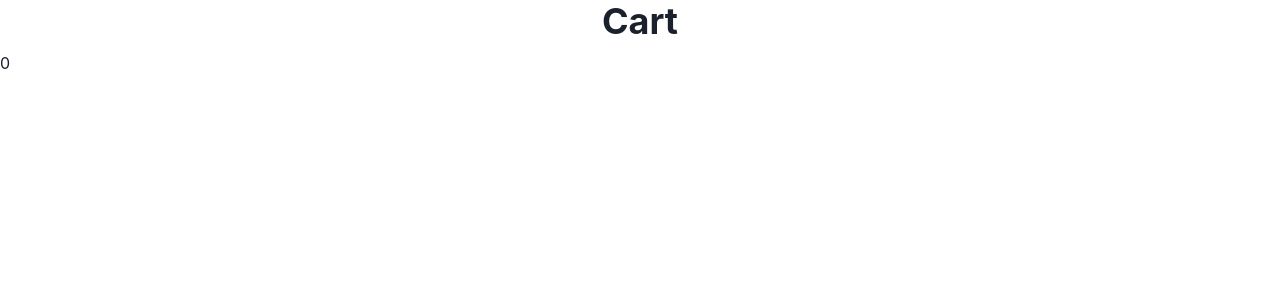
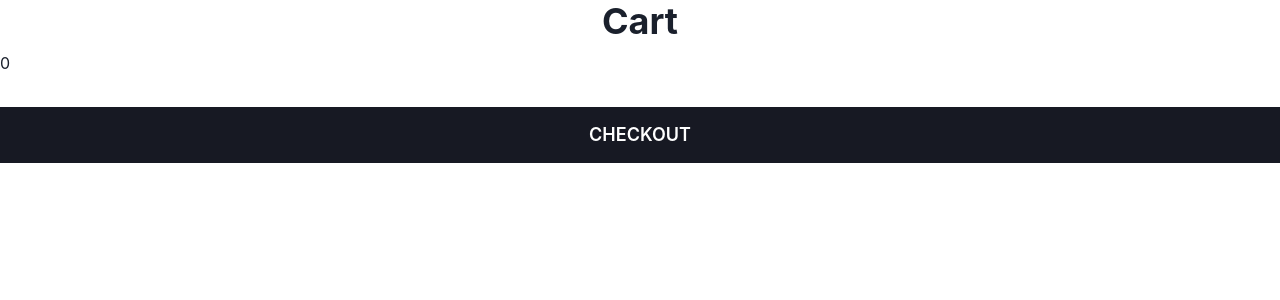
Before and after one commit to faizanfzk/E-Commerce--MERN--, a React (Vite) app in the folder Frontend/: page /cart in a window 1280 px wide. Shown: the top 300 px of the page. Built offline with nearby package versions, Linux system fonts and the light colour scheme.

Commit message:
cart counter and checkout added

```diff
--- a/Frontend/db.json
+++ b/Frontend/db.json
@@ -10,67 +10,55 @@
         "https://rukminim1.flixcart.com/image/800/960/l1qrjbk0/shirt/n/5/x/xl-frml-st2-vebnor-original-imagd8gff9d76avf.jpeg?q=50"
       ],
       "__v": 0,
-      "id": 1
+      "id": 6
     },
     {
-      "_id": "62c5d82f9c3a18e19e67f7a8",
-      "name": "Slim Fit Men Grey Polyester Viscose Blend Trousers",
+      "_id": "62c5d7ae9c3a18e19e67f7a5",
+      "name": "Men Regular Fit Solid Button Down Collar Formal Shirt",
       "Type": "Men's Wear",
-      "price": "750",
-      "description": "Not Available.",
+      "price": "450",
+      "description": "Men’s T-shirts in Different Sleeve Lengths for More Variety When it comes to men’s T-shirts, half sleeves are the most popular as they keep you from feeling hot, which makes them more convenient to wear on casual occasions. However, having T-shirts in a variety of sleeve lengths makes your collection more interesting. T-shirts with cap sleeves and short sleeves show off your muscles and are a good option if you have muscular arms. Long-sleeved shirts, on the other hand, can be very useful for hikes and treks as you need to protect your arms from stings and bites. A good collection of men’s T-shirts is one that includes T-shirts in a variety of sleeve lengths from sleeveless shirts that reveal your entire biceps to T-shirts with full sleeves.",
       "images": [
-        "https://rukminim1.flixcart.com/image/800/960/knqd3m80/trouser/r/d/s/44-lptfmslf704919-louis-philippe-original-imag2cg6fujsxtt6.jpeg?q=50"
+        "https://rukminim1.flixcart.com/image/800/960/l1qrjbk0/shirt/n/5/x/xl-frml-st2-vebnor-original-imagd8gff9d76avf.jpeg?q=50"
       ],
       "__v": 0,
-      "id": 2
+      "id": 7
     },
     {
-      "_id": "62c5d82f9c3a18e19e67f7a8",
-      "name": "Slim Fit Men Grey Polyester Viscose Blend Trousers",
+      "_id": "62c5d7ae9c3a18e19e67f7a5",
+      "name": "Men Regular Fit Solid Button Down Collar Formal Shirt",
       "Type": "Men's Wear",
-      "price": "750",
-      "description": "Not Available.",
+      "price": "450",
+      "description": "Men’s T-shirts in Different Sleeve Lengths for More Variety When it comes to men’s T-shirts, half sleeves are the most popular as they keep you from feeling hot, which makes them more convenient to wear on casual occasions. However, having T-shirts in a variety of sleeve lengths makes your collection more interesting. T-shirts with cap sleeves and short sleeves show off your muscles and are a good option if you have muscular arms. Long-sleeved shirts, on the other hand, can be very useful for hikes and treks as you need to protect your arms from stings and bites. A good collection of men’s T-shirts is one that includes T-shirts in a variety of sleeve lengths from sleeveless shirts that reveal your entire biceps to T-shirts with full sleeves.",
       "images": [
-        "https://rukminim1.flixcart.com/image/800/960/knqd3m80/trouser/r/d/s/44-lptfmslf704919-louis-philippe-original-imag2cg6fujsxtt6.jpeg?q=50"
+        "https://rukminim1.flixcart.com/image/800/960/l1qrjbk0/shirt/n/5/x/xl-frml-st2-vebnor-original-imagd8gff9d76avf.jpeg?q=50"
       ],
       "__v": 0,
-      "id": 3
+      "id": 8
     },
     {
-      "_id": "62c5da939c3a18e19e67f7b8",
-      "name": "Lehenga Choli  (Purple)",
-      "Type": "Women's Wear",
-      "price": "1000",
-      "description": "This stylish gold print kurta from janasya is made of poly crepe and comes in an attractive turquoise blue color. It features 3/4 sleeve,round neck,a-line ,has an overlay of gold print on short jacket as well as hemline with added gota lace and it is calf length kurta that is suitable for casual occasions. Team it with matching leggings for a chic look.",
+      "_id": "62c5d5f69c3a18e19e67f798",
+      "name": "Round-Neck t-shirt",
+      "Type": "Men's Wear",
+      "price": "450",
+      "description": "Men’s T-shirts in Different Sleeve Lengths for More Variety When it comes to men’s T-shirts, half sleeves are the most popular as they keep you from feeling hot, which makes them more convenient to wear on casual occasions. However, having T-shirts in a variety of sleeve lengths makes your collection more interesting. T-shirts with cap sleeves and short sleeves show off your muscles and are a good option if you have muscular arms. Long-sleeved shirts, on the other hand, can be very useful for hikes and treks as you need to protect your arms from stings and bites. A good collection of men’s T-shirts is one that includes T-shirts in a variety of sleeve lengths from sleeveless shirts that reveal your entire biceps to T-shirts with full sleeves.",
       "images": [
-        "https://rukminim1.flixcart.com/image/800/960/krntoy80/lehenga-choli/z/n/8/free-3-4-sleeve-future-wine-goroly-original-imag5ezdwczgyb5m.jpeg?q=50"
+        "https://rukminim1.flixcart.com/image/800/960/l4vnbm80/t-shirt/3/l/x/xs-fc4356-metronaut-original-imagfzmvuvykzneg.jpeg?q=50"
       ],
       "__v": 0,
-      "id": 4
+      "id": 9
     },
     {
-      "_id": "62c5d9cf9c3a18e19e67f7b2",
-      "name": "A-line Kurta  (Blue)",
-      "Type": "Women's Wear",
-      "price": "550",
-      "description": "This stylish gold print kurta from janasya is made of poly crepe and comes in an attractive turquoise blue color. It features 3/4 sleeve,round neck,a-line ,has an overlay of gold print on short jacket as well as hemline with added gota lace and it is calf length kurta that is suitable for casual occasions. Team it with matching leggings for a chic look.",
+      "_id": "62c5d73d9c3a18e19e67f7a2",
+      "name": "Men Slim Fit Solid Mandarin Collar Formal Shirt",
+      "Type": "Men's Wear",
+      "price": "450",
+      "description": "Men’s T-shirts in Different Sleeve Lengths for More Variety When it comes to men’s T-shirts, half sleeves are the most popular as they keep you from feeling hot, which makes them more convenient to wear on casual occasions. However, having T-shirts in a variety of sleeve lengths makes your collection more interesting. T-shirts with cap sleeves and short sleeves show off your muscles and are a good option if you have muscular arms. Long-sleeved shirts, on the other hand, can be very useful for hikes and treks as you need to protect your arms from stings and bites. A good collection of men’s T-shirts is one that includes T-shirts in a variety of sleeve lengths from sleeveless shirts that reveal your entire biceps to T-shirts with full sleeves.",
       "images": [
-        "https://rukminim1.flixcart.com/image/800/960/kc3p30w0/kurta/b/j/s/xxl-jne3465-kr-janasya-original-imaftawjpr9trbfv.jpeg?q=50"
+        "https://rukminim1.flixcart.com/image/800/960/kt7jv680/shirt/a/z/h/m-men-slim-fit-solid-mandarin-collar-casual-shirt-mildin-original-imag6hxmthavsbkt.jpeg?q=50"
       ],
       "__v": 0,
-      "id": 5
-    },
-    {
-      "_id": "62c5d9cf9c3a18e19e67f7b2",
-      "name": "A-line Kurta  (Blue)",
-      "Type": "Women's Wear",
-      "price": "550",
-      "description": "This stylish gold print kurta from janasya is made of poly crepe and comes in an attractive turquoise blue color. It features 3/4 sleeve,round neck,a-line ,has an overlay of gold print on short jacket as well as hemline with added gota lace and it is calf length kurta that is suitable for casual occasions. Team it with matching leggings for a chic look.",
-      "images": [
-        "https://rukminim1.flixcart.com/image/800/960/kc3p30w0/kurta/b/j/s/xxl-jne3465-kr-janasya-original-imaftawjpr9trbfv.jpeg?q=50"
-      ],
-      "__v": 0,
-      "id": 6
+      "id": 10
     }
   ]
 }
--- a/Frontend/src/Components/Cart.jsx
+++ b/Frontend/src/Components/Cart.jsx
@@ -1,7 +1,8 @@
 import { Box, Heading, Text, Stack, Image, useColorModeValue, Button } from '@chakra-ui/react';
 import { DeleteIcon } from '@chakra-ui/icons';
 import { useDispatch, useSelector } from 'react-redux';
-// import { Checkout } from '../Components/Checkout';
+import { Checkout } from './CheckOut';
+
 import { deleteProductCart } from '../Redux/products/action';
 import { addOrder } from '../Redux/products/action';
 export const Cart = () => {
@@ -35,7 +36,7 @@ export const Cart = () => {
                 );
             })}
 
-            {/* <Checkout cart={cart} checkoutHandler={checkoutHandler}/> */}
+            <Checkout cart={cart} checkoutHandler={checkoutHandler}/>
         </Box>
     );
 };
@@ -85,7 +86,7 @@ function CartItem({ name, image, price, description, removeProduct, _id}) {
                         fontWeight={'300'}>
                            ₹ {price}
                         </Text>
-                        <Button variant={'solid'} leftIcon={<DeleteIcon/>} colorScheme='teal' onClick={() => removeProduct(id)}>Remove</Button>
+                        <Button variant={'solid'} leftIcon={<DeleteIcon/>} colorScheme='teal' onClick={() => removeProduct(_id)}>Remove</Button>
                     </Stack>
                 </Box>
             </Stack>
--- /dev/null
+++ b/Frontend/src/Components/CheckOut.jsx
@@ -0,0 +1,78 @@
+import {
+    Modal,
+    ModalOverlay,
+    ModalContent,
+    ModalHeader,
+    ModalFooter,
+    ModalBody,
+    ModalCloseButton,
+    Button,
+    useDisclosure,
+    useColorModeValue,
+    Box,
+    Image,
+    Flex,
+    Text
+  } from '@chakra-ui/react'
+
+export const Checkout = ({ cart, checkoutHandler }) => {
+    const { isOpen, onOpen, onClose } = useDisclosure()
+    return (
+      <Box>
+        <Button
+              rounded={'none'}
+              w={'full'}
+              mt={8}
+              size={'lg'}
+              py={'7'}
+              bg={useColorModeValue('gray.900', 'gray.50')}
+              color={useColorModeValue('white', 'gray.900')}
+              textTransform={'uppercase'}
+              _hover={{
+                transform: 'translateY(2px)',
+                boxShadow: 'lg',
+              }}
+              onClick={onOpen}
+              >
+                CheckOut
+            </Button>
+
+        <Modal isOpen={isOpen} onClose={onClose}>
+          <ModalOverlay />
+          <ModalContent>
+            <ModalHeader>Confirm Purchase</ModalHeader>
+            <ModalCloseButton />
+            <ModalBody>
+              { cart.map(product => {
+                return (
+                    <Box key={product.id} mb='1rem'>
+                        <Flex>
+                            <Box>
+                                <Image
+                                border={'1px solid black'}
+                                rounded='lg'
+                                src={product.images}
+                                objectFit={'contain'}
+                                alt='product image'
+                                boxSize={'100px'}/>
+                            </Box>
+                            <Box maxW={'250px'} ml='1rem'>
+                                <Text fontSize={'lg'}>{product.name}</Text>
+                            </Box>
+                        </Flex>
+                    </Box>
+                )
+              })}
+            </ModalBody>
+
+            <ModalFooter>
+              <Button colorScheme='blue' mr={3} onClick={checkoutHandler}>
+                Confirm
+              </Button>
+              <Button variant='ghost'>Secondary Action</Button>
+            </ModalFooter>
+          </ModalContent>
+        </Modal>
+      </Box>
+    )
+  }
--- a/Frontend/src/Routes/AllRoutes.jsx
+++ b/Frontend/src/Routes/AllRoutes.jsx
@@ -6,6 +6,7 @@ import { Products } from "../Components/Products"
 import {Signup} from "../Auth/SignUp"
 import {Login} from "../Auth/Login"
 import { Cart } from "../Components/Cart"
+import { Checkout } from "../Components/CheckOut"
 
 export const AllRoutes=()=>{
 
@@ -18,7 +19,8 @@ export const AllRoutes=()=>{
                 <Route path="/cart" element={<Cart/>}/>
                  <Route path="/signup" element={<Signup/>}/>
                 <Route path="/login" element={<Login/>}/>
-                {/* <Route path="/checkout" element={<Checkout/>}/> */}
+                <Route path="/checkout" element={<Checkout/>}/>
+                <Route path="/payment"/>
 
 
             </Routes>
```
Also changed, not shown: Frontend/src/Components/CartCounter.jsx (added, +33 -0 lines), Frontend/src/Components/Order.jsx (added, +33 -0 lines), Frontend/src/Components/ProductSimple.jsx (+59 -0 lines), Frontend/src/Redux/products/action.js (+25 -25 lines), Frontend/src/Redux/products/reducer.js (+19 -0 lines).
